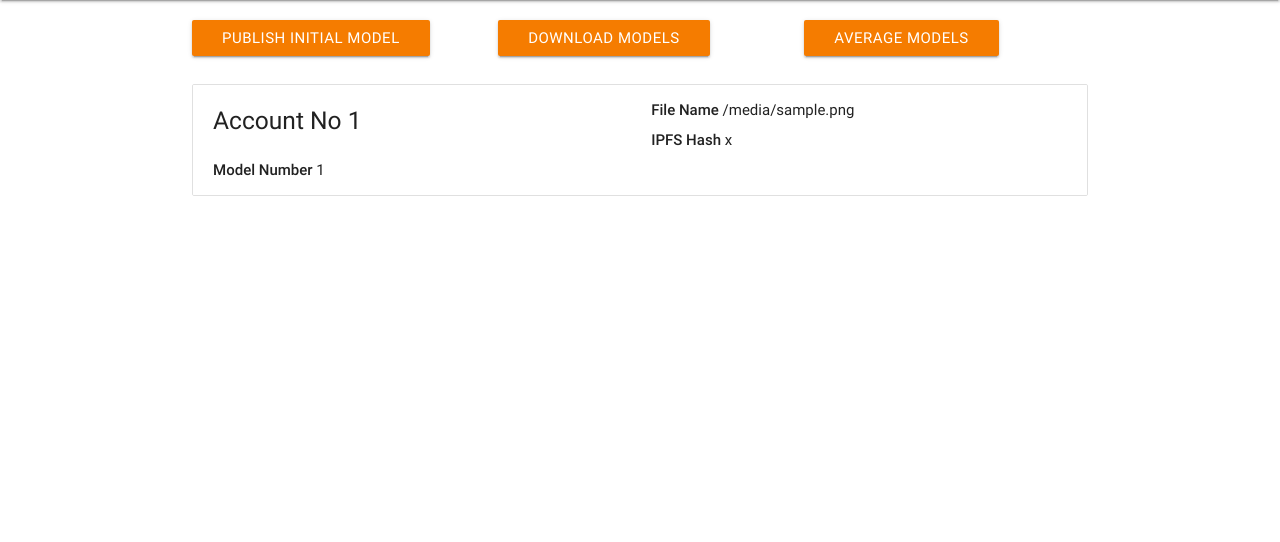
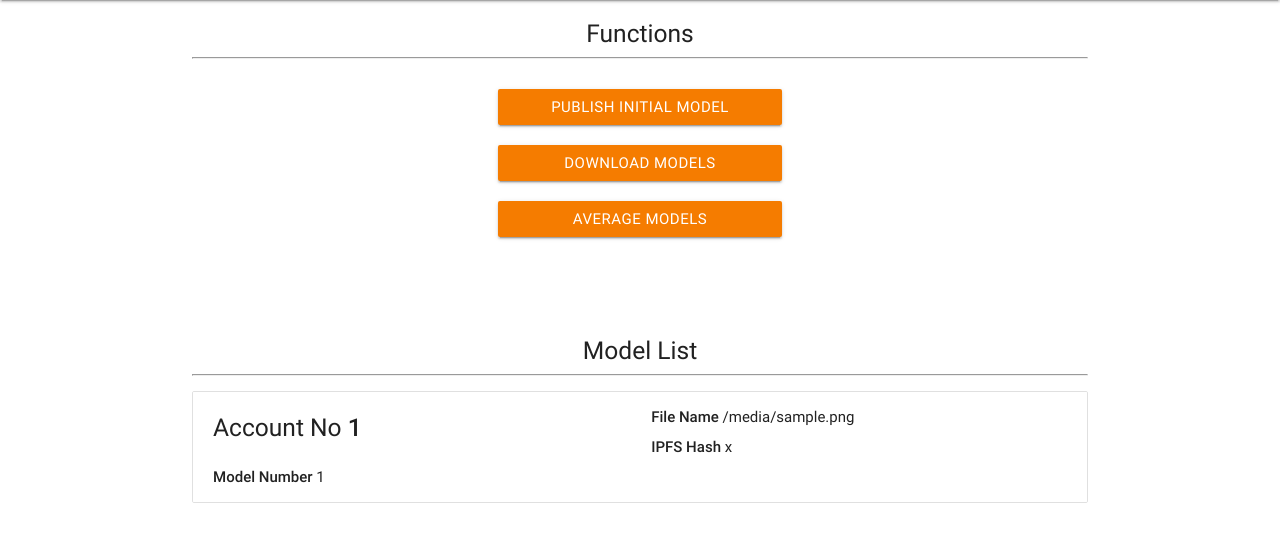
Before and after one commit to shreyasnbhat/federated-learning, a Flask app: template flask/organization/app/templates/files.html in a window 1280 px wide. Shown: the part 64-606 px from the top of the page. Run offline with Flask 2, Linux system fonts and the light colour scheme; the template is opened without the code that fills it: most values are stand-ins (such as "Sample title", 1, 10 or a date in 2020); parts of the project's set-up code (start-up, migrations or seed data) failed here and were passed over.

Commit message:
Updated UI

```diff
--- a/flask/organization/app/templates/files.html
+++ b/flask/organization/app/templates/files.html
@@ -20,23 +20,45 @@
     <div class="row">
 
     </div>
+
+    <div class="col s4 offset s4">
+        <h5>
+            <center>Functions</center>
+        </h5>
+    </div>
+    <hr>
+    <br>
     <div class="row">
-        <form action="{{ url_for('publish') }}" method="POST" class="col s4">
-            <button name="action" class="waves-effect waves-light btn orange darken-2">Publish Initial Model</button>
-        </form>
-        <form action="{{ url_for('download') }}" method="POST" class="col s4">
-            <button name="action" class="waves-effect waves-light btn orange darken-2">Download Models</button>
-        </form>
-          <form action="{{ url_for('average') }}" method="POST" class="col s4">
-            <button name="action" class="waves-effect waves-light btn orange darken-2">Average Models</button>
+        <form action="{{ url_for('publish') }}" method="POST" class="col s4 offset-s4">
+            <button name="action" class="waves-effect waves-light btn orange darken-2 col s12">Publish Initial Model
+            </button>
         </form>
     </div>
+    <div class="row">
+        <form action="{{ url_for('download') }}" method="POST" class="col s4 offset-s4">
+            <button name="action" class="waves-effect waves-light btn orange darken-2 col s12">Download Models</button>
+        </form>
+    </div>
+    <div class="row">
+        <form action="{{ url_for('average') }}" method="POST" class="col s4 offset-s4">
+            <button name="action" class="waves-effect waves-light btn orange darken-2 col s12">Average Models</button>
+        </form>
+    </div>
+    <br>
+    <br>
+    <br>
+    <div class="col s4 offset s4">
+        <h5>
+            <center>Model List</center>
+        </h5>
+    </div>
+    <hr>
     <div class="row">
         <div class="col s12">
             <ul class="collection">
                 {% for file in fileData %}
                     <li class="collection-item row">
-                        <h5 class="col s6">Account No {{ file.accountNumber }}</h5>
+                        <h5 class="col s6">Account No <strong>{{ file.accountNumber }}</strong></h5>
                         <h6 class="col s6"><strong>File Name </strong> {{ file.fileName }}</h6>
                         <h6 class="col s6"><strong>IPFS Hash </strong>{{ file.ipfsHash }}</h6>
                         <h6 class="col s6"><strong>Model Number</strong> {{ file.modelNumber }}</h6>
--- a/flask/organization/app/views.py
+++ b/flask/organization/app/views.py
@@ -133,12 +133,12 @@ def publish():
     api = ipfsapi.connect('127.0.0.1', 5001)
     res = api.add('models/model.pkl')
     ipfsHash = res['Hash']
-
+    print(ipfsHash)
     contract = server.eth.contract(address=CONTRACT_ADDRESS,
                                    abi=CONTRACT_ABI)
 
     account = session.get('account', DEFAULT_ACCOUNT)
-
+    print(account)
     if account is not None:
         tx_hash = contract.functions.setCheckPointIpfsHash(ipfsHash).transact(
             {'from': account})
```
Also changed, not shown: flask/client/app/templates/functions.html (+8 -7 lines).
